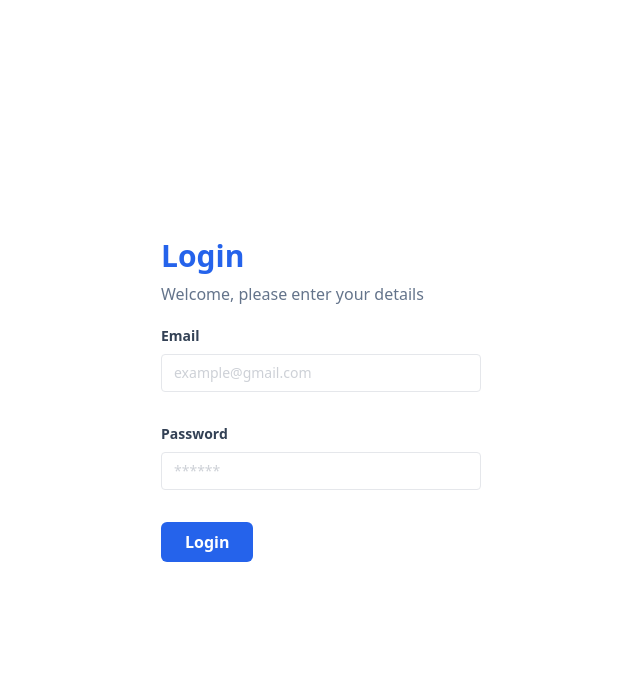
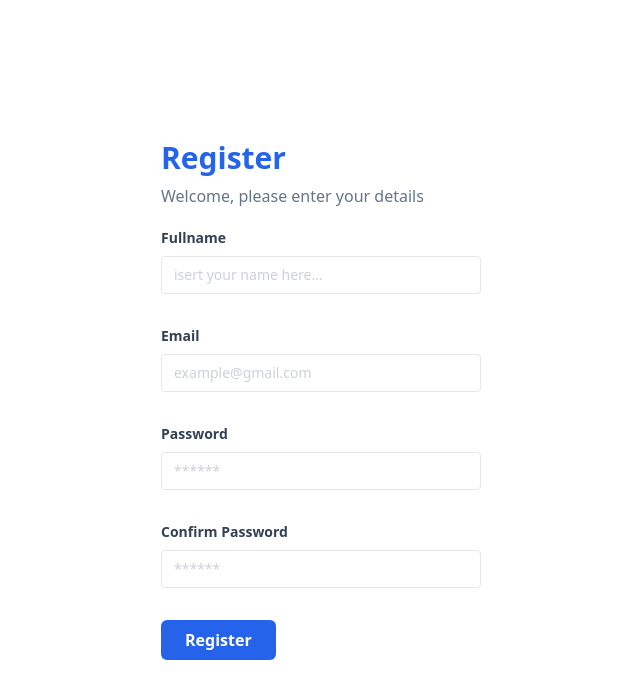
Before and after one commit to ekahanny/basic-react-js, a React (Vite) app in the folder react-practice/: page / in a window 1280 px wide. Shown: the top 698 px of the page, without its empty margins (319-959 px from the left). Built offline with nearby package versions, Linux system fonts and the light colour scheme.

Commit message:
register page

```diff
--- a/react-practice/src/App.jsx
+++ b/react-practice/src/App.jsx
@@ -1,12 +1,14 @@
 // import React from "react";
 // import ReactDOM from "react-dom/client";
 
-import LoginPage from "./pages/login";
+// import LoginPage from "./pages/login";
+import RegisterPage from "./pages/register";
 
 function App() {
   return (
     <div className="flex justify-center items-center min-h-screen">
-      <LoginPage />
+      {/* <LoginPage/> */}
+      <RegisterPage />
     </div>
   );
 }
--- /dev/null
+++ b/react-practice/src/components/fragments/FormRegist.jsx
@@ -0,0 +1,39 @@
+// import React from "react";
+import InputForm from "../elements/input/Index";
+import Button from "../elements/button/Button";
+
+function FormRegist() {
+  return (
+    <form action="">
+      <InputForm
+        label="Fullname"
+        type="text"
+        placeholder="isert your name here..."
+        name="fullname"
+      />
+      <InputForm
+        label="Email"
+        type="email"
+        placeholder="example@gmail.com"
+        name="email"
+      />
+      <InputForm
+        label="Password"
+        type="password"
+        placeholder="******"
+        name="password"
+      />
+      <InputForm
+        label="Confirm Password"
+        type="password"
+        placeholder="******"
+        name="confirmPass"
+      />
+      <Button color="bg-blue-600" className="w-full">
+        Register
+      </Button>
+    </form>
+  );
+}
+
+export default FormRegist;
--- /dev/null
+++ b/react-practice/src/pages/register.jsx
@@ -0,0 +1,12 @@
+import AuthLayouts from "../components/layouts/AuthLayouts";
+import FormRegist from "../components/fragments/FormRegist";
+
+function RegisterPage() {
+  return (
+    <AuthLayouts title="Register">
+      <FormRegist />
+    </AuthLayouts>
+  );
+}
+
+export default RegisterPage;
```
Also changed, not shown: react-practice/src/components/fragments/FormLogin.jsx (renamed from react-practice/src/components/fragments/FormLogin.tsx).
